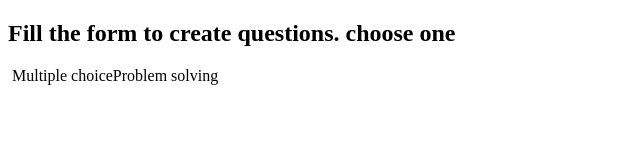
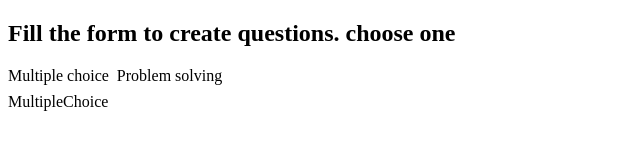
Before and after one commit to lamhoang1998/creating-exam, a React (Vite) app in the folder frontend/: page / in a window 1280 px wide. Shown: the top 161 px of the page, without its empty margins (0-640 px from the left). Built offline with nearby package versions, Linux system fonts and the light colour scheme.

Commit message:
done with creating button to switch between forms

```diff
--- a/frontend/src/Form/CreateExamQuestion.module.css
+++ b/frontend/src/Form/CreateExamQuestion.module.css
@@ -8,5 +8,11 @@
 }
 
 .createExamSwitch {
-	margin-left: 4px;
+	display: flex;
+	gap: 8px;
+	margin-bottom: 8px;
 }
+
+.createExamSwitch span {
+	cursor: pointer;
+}
--- a/frontend/src/Form/CreateExamQuestion.tsx
+++ b/frontend/src/Form/CreateExamQuestion.tsx
@@ -1,14 +1,36 @@
+import { useState } from "react";
 import style from "./CreateExamQuestion.module.css";
+import MultipleChoice from "./MultipleChoice";
+import ProblemSolvingQuestion from "./ProblemSolvingQuestion";
 
 function CreateExamQuestion() {
+	const [multipleChoice, setMultipleChoice] = useState(true);
+	const [problemSolving, setProblemSolving] = useState(false);
+
+	function handleMultipleChoice() {
+		if (!multipleChoice) {
+			setMultipleChoice(true);
+			setProblemSolving(false);
+		}
+	}
+
+	function handleProblemSolving() {
+		if (!problemSolving) {
+			setProblemSolving(true);
+			setMultipleChoice(false);
+		}
+	}
+
 	return (
 		<div>
 			<h2>Fill the form to create questions. choose one </h2>
 			<form>
 				<div className={style.createExamSwitch}>
-					<span>Multiple choice</span>
-					<span>Problem solving</span>
+					<span onClick={handleMultipleChoice}>Multiple choice</span>
+					<span onClick={handleProblemSolving}>Problem solving</span>
 				</div>
+				{multipleChoice && <MultipleChoice />}
+				{problemSolving && <ProblemSolvingQuestion />}
 			</form>
 		</div>
 	);
```
